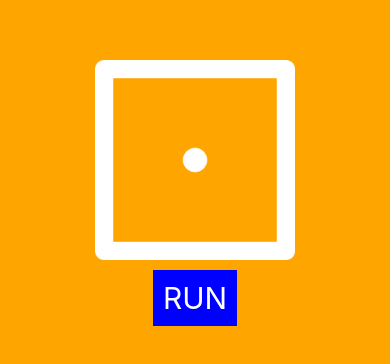
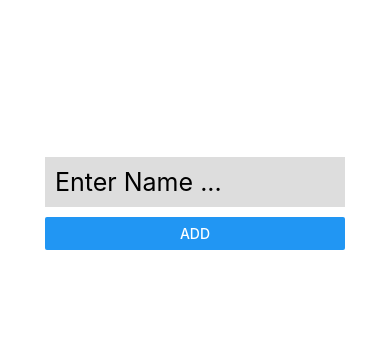
Before and after one commit to Islom1999/React_Native_Tutorials_For_Me, a React Native app: screen / in a window 390 px wide. Shown: the part 224-588 px from the top of the page. Built offline with nearby package versions, Linux system fonts and the light colour scheme.

Commit message:
Alert, Flex, Counter, Modal

```diff
--- a/App.js
+++ b/App.js
@@ -9,6 +9,11 @@ import NativeStyle from './components/Styles';
 import NativeAlert from './components/Alert';
 import Images from './components/Images';
 import DiceApp from './components/Images/dice';
+import AlertDialog from './components/AlertDialog';
+import DismissKeyboard from './components/DismissKeyboard';
+import Counter from './components/UseEffectCounter';
+import FlexBox from './components/Flex';
+import ModalNative from './components/Modal';
 
 export default function App() {
   return (
@@ -23,7 +28,13 @@ export default function App() {
       {/* <NativeStyle /> */}
       {/* <NativeAlert/> */}
       {/* <Images/> */}
-      <DiceApp/>
+      {/* <DiceApp/> */}
+      {/* <AlertDialog/> */}
+      {/* <DismissKeyboard/> */}
+      {/* <Counter /> */}
+      {/* <FlexBox /> */}
+
+      <ModalNative />
 
 
       <StatusBar style="auto" />
--- /dev/null
+++ b/components/AlertDialog/index.js
@@ -0,0 +1,36 @@
+import { View, Text, Button, TextInput, Alert } from 'react-native'
+import React, { useState } from 'react'
+import styles from './style'
+
+const AlertDialog = () => {
+
+  const [name, setName] = useState('')
+
+  return (
+    <View style={styles.inputContainer}>
+        <Text style={styles.text}>By Order</Text>
+        <TextInput
+            style={styles.input}
+            placeholder='Enter Name'
+            onChangeText={(text) => setName(text)}
+        />
+        <TextInput
+            style={styles.input}
+            placeholder='Enter Phone'
+            keyboardType={'phone-pad'}
+        />
+        <Button
+            title='Order'
+            onPress={() => {
+                Alert.alert('Diqqat savol',`Hurmatli ${name} zakazingiz qabul qilinsinmi ?`,
+                [
+                    {text :'Ha', onPress: () => {console.warn('Xa bosildi')}},
+                    {text :'Yoq', onPress: () => {console.warn('Xa bosildi')}}
+                ])
+            }}
+        />
+    </View>
+  )
+}
+
+export default AlertDialog
--- /dev/null
+++ b/components/AlertDialog/style.js
@@ -0,0 +1,23 @@
+import {StyleSheet} from 'react-native'
+
+const styles = StyleSheet.create({
+    inputContainer:{
+        width: '80%',
+    },
+    input:{
+        width: '100%',
+        backgroundColor: '#ddd',
+        color: '#333',
+        fontSize: 18,
+        padding: 5
+,        marginVertical: 10
+    },
+    text:{
+        textAlign: 'center',
+        fontSize: 20,
+        fontWeight:'bold',
+        color: 'blue',
+    }
+});
+
+export default styles
--- /dev/null
+++ b/components/DismissKeyboard/index.js
@@ -0,0 +1,29 @@
+import { View, Text, TextInput, TouchableWithoutFeedback, Keyboard } from 'react-native'
+import React from 'react'
+
+const DismissKeyboard = () => {
+  return (
+    <TouchableWithoutFeedback
+        onPress={() => {
+            Keyboard.dismiss()
+            console.log('Keyboard Yopiladi')
+        }}
+    >
+        <View
+            style={{
+                width :'80%', height: '50%', backgroundColor: '#aaa',
+                alignItems:'center',
+                justifyContent: 'center'
+            }}
+
+        >
+            <Text>DismissKeyboard</Text>
+            <TextInput style={{
+                backgroundColor: '#ddd', padding: 5, fontSize:25, width: 250}}
+            />
+        </View>
+    </TouchableWithoutFeedback>
+  )
+}
+
+export default DismissKeyboard
--- /dev/null
+++ b/components/Flex/index.js
@@ -0,0 +1,41 @@
+import { View, Text, StyleSheet} from 'react-native'
+import React from 'react'
+
+const FlexBox = () => {
+  return (
+    <View style={styles.container}>
+      <View style={styles.box1}></View>
+      <View style={styles.box2}></View>
+      <View style={styles.box3}></View>
+    </View>
+  )
+}
+
+const styles = StyleSheet.create({
+    container: {
+        flex: 0.9,
+        width: '90%',
+        height: '90%',
+        backgroundColor: '#aaa',
+        justifyContent: 'center',
+        alignItems: 'center',
+
+    },
+    box1: {
+        flex: 1,  // 1 * x
+        width: '100%',
+        backgroundColor: '#ff0000',
+    },
+    box2: {
+        flex: 2, // 2 * x
+        width: '100%',
+        backgroundColor: '#00ff00',
+    },
+    box3: {
+        flex: 1, // 1 * x
+        width: '100%',
+        backgroundColor: '#0000ff',
+    }
+});
+
+export default FlexBox
--- /dev/null
+++ b/components/Modal/index.js
@@ -0,0 +1,48 @@
+import { View, Text, Modal, TextInput, StyleSheet, Button} from 'react-native'
+import React, { useState } from 'react'
+
+const ModalNative = () => {
+
+  const [open, setOpen] = useState(false)
+  const [name, setName] = useState()
+
+  return (
+    <View>
+      <TextInput
+        style={styles.input}
+        placeholder='Enter Name ...'
+        onChangeText={(text) => {setName(text)}}
+    />
+      <Button title='Add'
+        onPress={() => {setOpen(true)}}
+      ></Button>
+      <Modal
+        visible={open}
+      >
+        <View style={styles.container}>
+            <Text
+                style={{fontSize: 30, textAlign: 'center', paddingVertical: 200}}
+            >Assalomu Aleykum {name}</Text>
+            <Button title='Close'
+                onPress={() => {setOpen(false)}}
+            ></Button>
+        </View>
+      </Modal>
+    </View>
+  )
+}
+
+const styles = StyleSheet.create({
+    container: {
+        backgroundColor: "#aaa"
+    },
+    input: {
+        width: 300,
+        backgroundColor: "#ddd",
+        fontSize: 25,
+        padding: 10,
+        marginVertical: 10,
+    },
+});
+
+export default ModalNative
--- /dev/null
+++ b/components/UseEffectCounter/index.js
@@ -0,0 +1,40 @@
+import { View, Text, StyleSheet} from 'react-native'
+import React, { useEffect, useState } from 'react'
+
+const Counter = () => {
+    const [number, setNumber] = useState(0)
+
+    useEffect(() => {
+       console.log(number)
+    }, [number])
+
+  return (
+    <View>
+      <Text style={{textAlign: 'center', fontSize: 70}}>{number}</Text>
+      <View style={{
+        flexDirection: 'row'
+      }}>
+        <Text style={styles.btn}
+            onPress={() => setNumber(number - 1)}
+        >-</Text>
+        <Text style={styles.btn}
+            onPress={() => setNumber(number + 1)}
+        >+</Text>
+      </View>
+    </View>
+  )
+}
+
+const styles = StyleSheet.create({
+    btn:{
+        backgroundColor: 'blue',
+        width: 50,
+        textAlign: 'center',
+        color: 'white',
+        padding: 10,
+        fontSize: 25,
+        margin: 10
+    }
+});
+
+export default Counter
```
